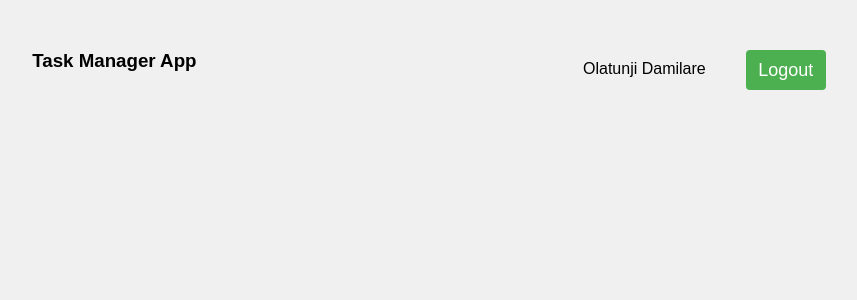
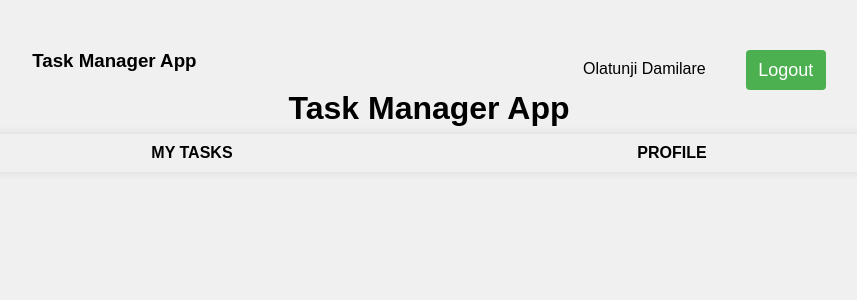
Before and after one commit to dahtoos/MyTaskManager, a React (Vite) app: page /tasks in a window 1280 px wide. Shown: the top 300 px of the page, without its empty margins (211-1068 px from the left). Built offline with nearby package versions, Linux system fonts and the light colour scheme.

Commit message:
adding the task page

```diff
--- a/src/pages/login_signup/Tasks.jsx
+++ b/src/pages/login_signup/Tasks.jsx
@@ -11,6 +11,13 @@ const Tasks = () => {
             <button className='Btnnn'>Logout</button>
             </div>
         </div>
+        <h1 id='my'>Task Manager App</h1>
+        <div id='abt'>
+        <div id='abtt'>
+            <h4>MY TASKS</h4>
+            <h4>PROFILE</h4>
+        </div>
+        </div>
      </div>
   )
 }
--- a/src/pages/login_signup/tasks.css
+++ b/src/pages/login_signup/tasks.css
@@ -30,4 +30,22 @@
       }
       #nam{
             padding-top: 10px;
+
       }
+      #my{
+        text-align: center;
+        padding-bottom: 7px;
+      }
+      #abtt{
+        display: flex;
+        justify-content:space-around;
+        background-color: #f0f0f0;
+        border-radius: 8px;
+        box-shadow: 0 0 10px rgba(0, 0, 0, 0.1);
+        padding: 10px;
+        gap: 100px;
+      }
+      #abt{
+        padding-left: 150px;
+        padding-right: 150px;
+      }
```
